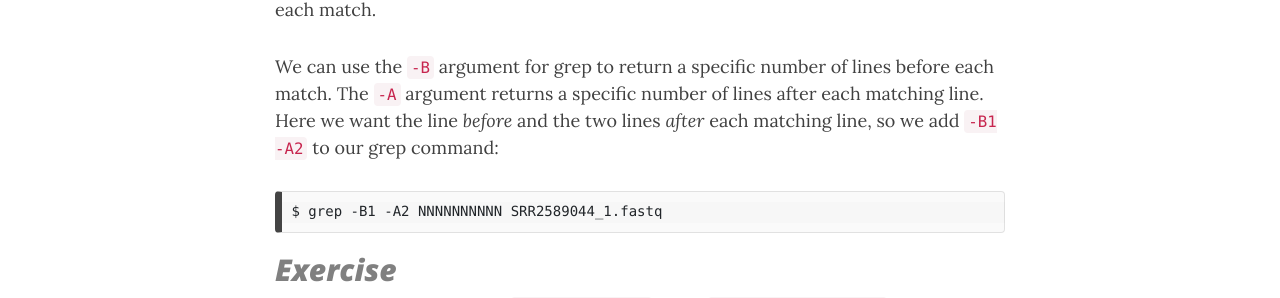
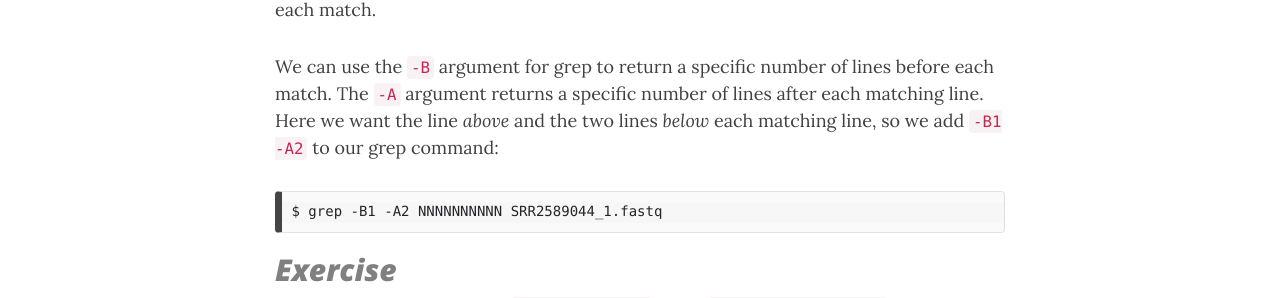
Before and after one commit to theheking/babs-rna-seq-2024, a Jekyll site: the page built from practical_overview/Week1B_4_Redirection.md, in a window 1280 px wide and 900 px high, scrolled down 2585 px. Shown: the part 151-449 px from the top of the window. Built offline with Jekyll 4.4.1, drawn with Linux system fonts in a browser that asks for light colours; nearby versions of some CDN libraries; comment, search, counter and statistics services are not loaded.

Commit message:
Update Week1B_4_Redirection.md

```diff
--- a/practical_overview/Week1B_4_Redirection.md
+++ b/practical_overview/Week1B_4_Redirection.md
@@ -68,7 +68,7 @@ Let’s search for the string NNNNNNNNNN in the SRR2589044_1 file:
 
 This command returns a lot of output to the terminal. Every single line in the SRR098026 file that contains at least 10 consecutive Ns is printed to the terminal, regardless of how long or short the file is. We may be interested not only in the actual sequence which contains this string, but in the name (or identifier) of that sequence. We discussed in a previous lesson that the identifier line immediately precedes the nucleotide sequence for each read in a FASTQ file. We may also want to inspect the quality scores associated with each of these reads. To get all of this information, we will return the line immediately before each match and the two lines immediately after each match.
 
-We can use the `-B` argument for grep to return a specific number of lines before each match. The `-A` argument returns a specific number of lines after each matching line. Here we want the line _before_ and the two lines _after_ each matching line, so we add `-B1 -A2` to our grep command:
+We can use the `-B` argument for grep to return a specific number of lines before each match. The `-A` argument returns a specific number of lines after each matching line. Here we want the line _above_ and the two lines _below_ each matching line, so we add `-B1 -A2` to our grep command:
 
     $ grep -B1 -A2 NNNNNNNNNN SRR2589044_1.fastq
 
```
